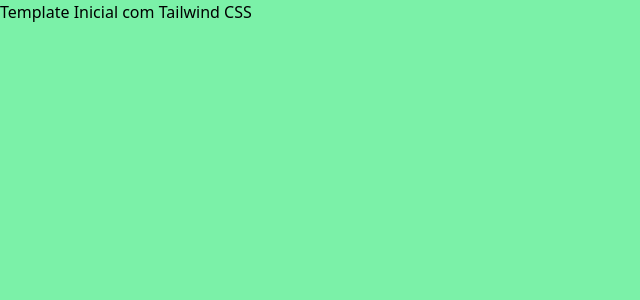
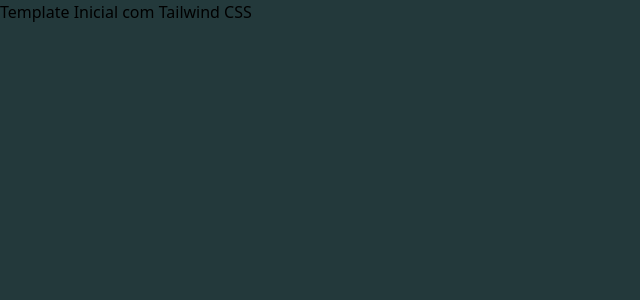
Before and after one commit to leomar-sartor/TailWind, a React (Vite) app: page / in a window 1280 px wide. Shown: the top 300 px of the page, without its empty margins (0-640 px from the left). Built offline with nearby package versions, Linux system fonts and the light colour scheme.

Commit message:
Configuracão do Tailwind CSS

```diff
--- a/src/App.tsx
+++ b/src/App.tsx
@@ -3,7 +3,7 @@ import './App.css'
 export function App() {
   return (
     <>
-      <div className='h-screen bg-green-300'>
+      <div className='h-screen bg-padrao'>
         <h1> Template Inicial com Tailwind CSS</h1>
       </div>
     </>
```
